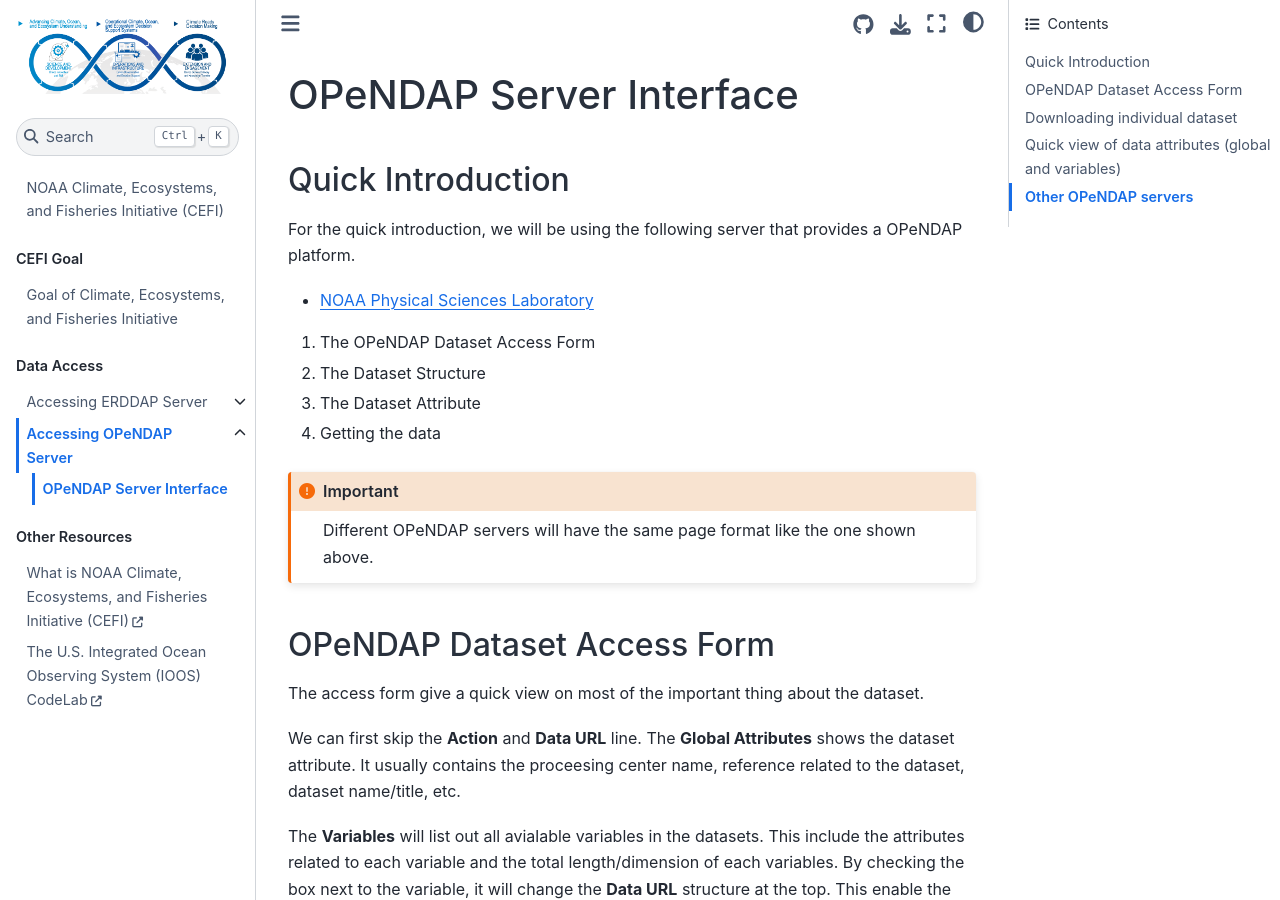
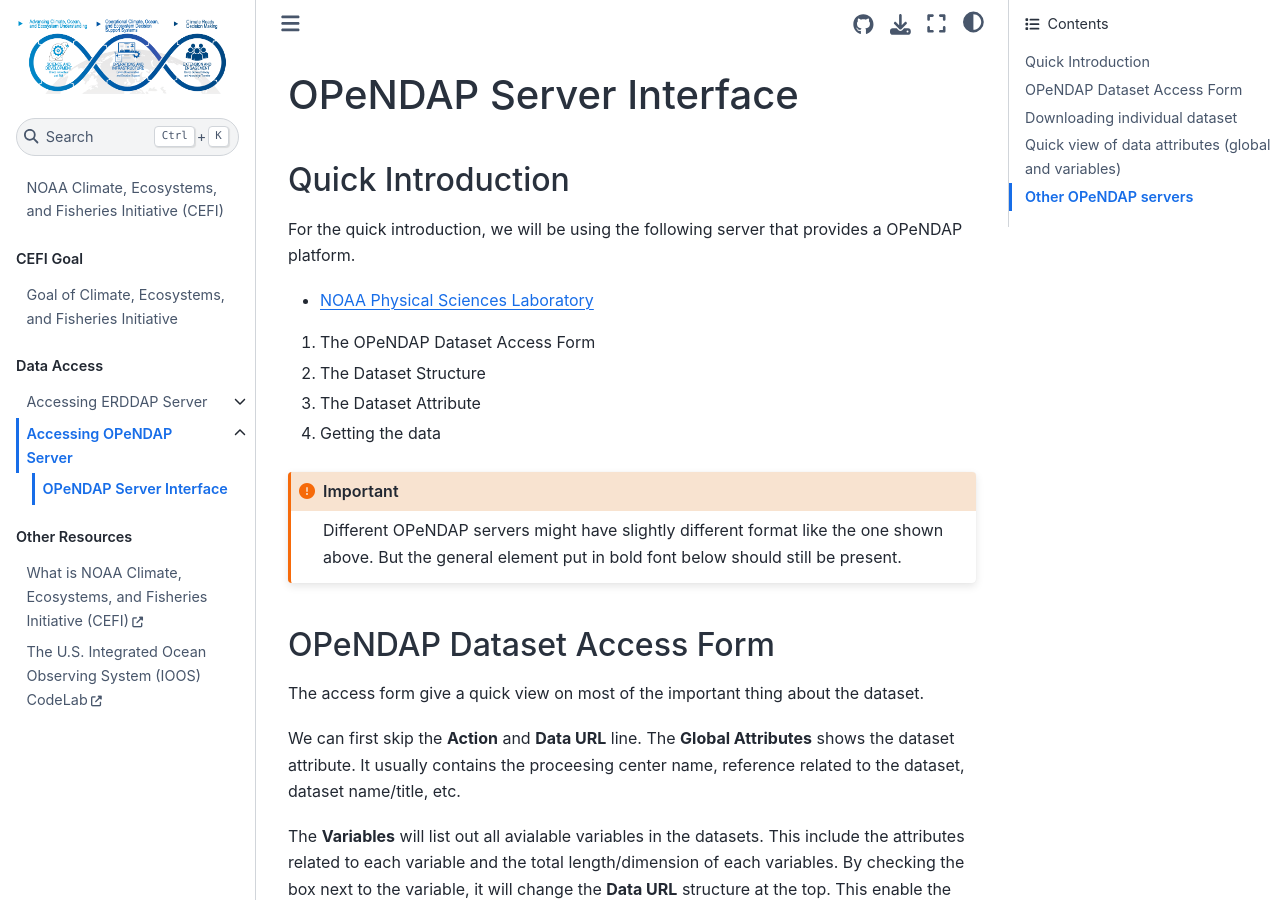
Before and after one commit to chiaweh2/cefi-cookbook, a Jupyter Book: the page built from content/data_access/access_opendap/opendap_interface.md, in a window 1280 px wide and 900 px high. Built offline with Jupyter Book 1.0.4 settings and Sphinx 7.4.7 and the Sphinx Book theme 1.1.4, drawn with Linux system fonts in a browser that asks for light colours.

Commit message:
correct typo

````diff
--- a/content/data_access/access_opendap/opendap_interface.md
+++ b/content/data_access/access_opendap/opendap_interface.md
@@ -12,7 +12,7 @@ For the quick introduction, we will be using the following server that provides
 
 
 ```{important}
-Different OPeNDAP servers will have the same page format like the one shown above.
+Different OPeNDAP servers might have slightly different format like the one shown above. But the general element put in bold font below should still be present.
 ```
 (opendapData)=
 ## OPeNDAP Dataset Access Form
````
Also changed, not shown: content/data_access/access_opendap.md (+1 -0 lines).
